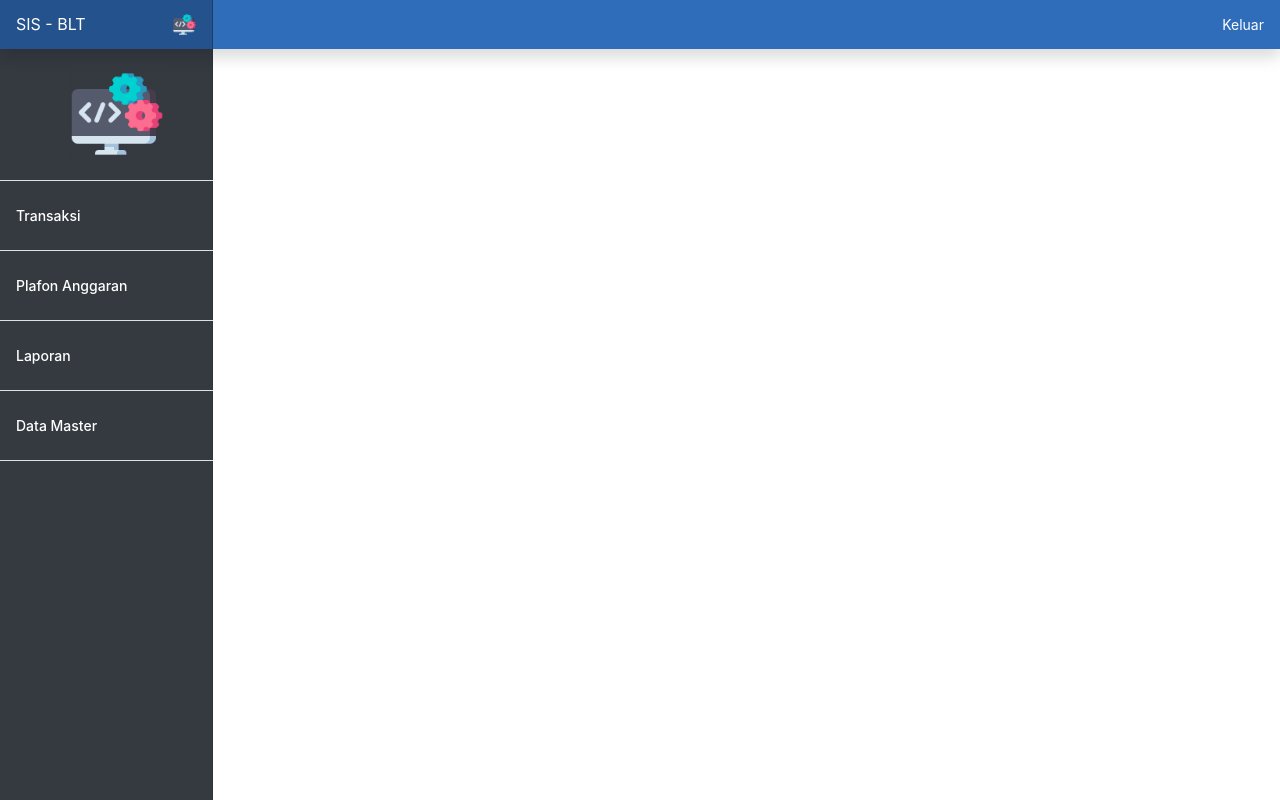
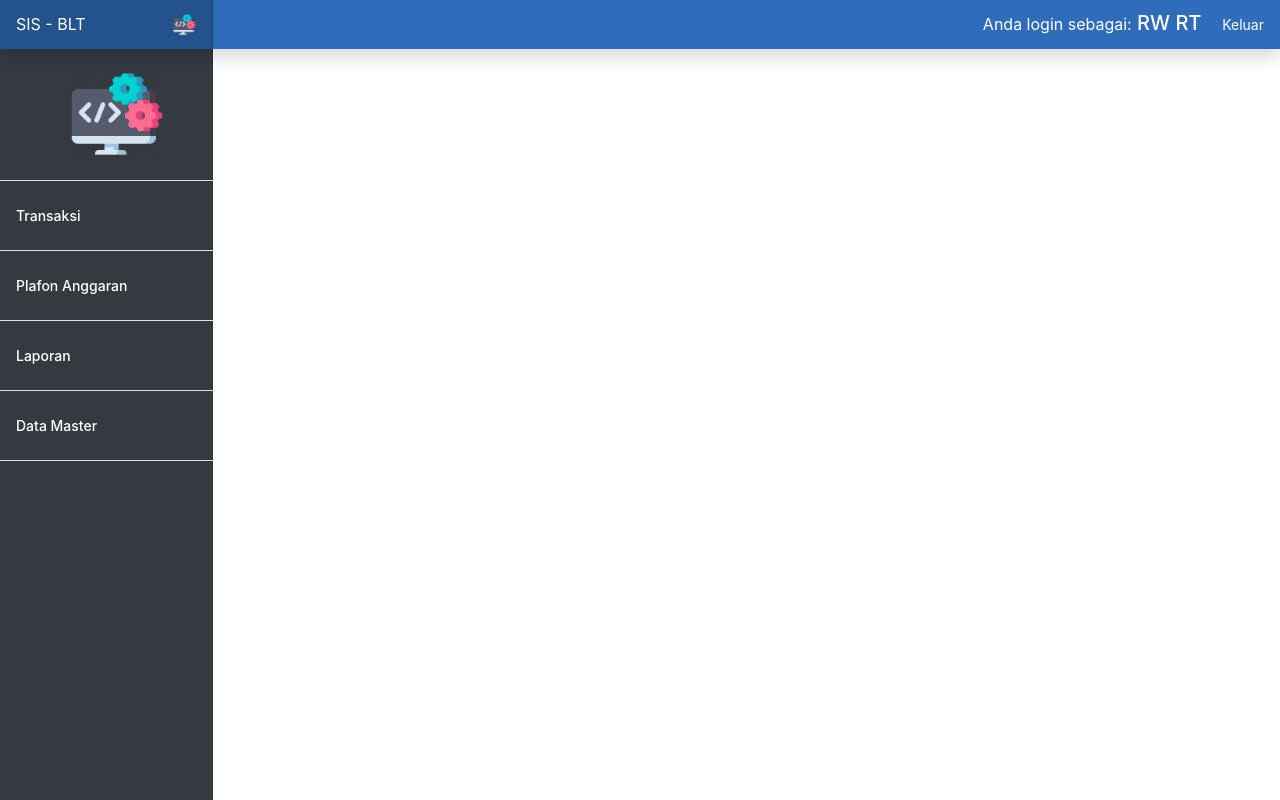
Before and after one commit to thisloadme/sisblt, a CodeIgniter 4 app: the page made by app/Views/main-inc/admin/header.php in a window 1280 px wide. Run offline with PHP 8.4 and a stand-in for CodeIgniter, Linux system fonts and the light colour scheme; the template is opened without the code that fills it, so the values that code supplies are empty; some libraries are stand-ins or nearby versions.

Commit message:
nama login

```diff
--- a/app/Views/main-inc/admin/header.php
+++ b/app/Views/main-inc/admin/header.php
@@ -29,7 +29,19 @@
         <a class="navbar-brand col-md-3 col-lg-2 mr-0 px-3" href="#">SIS - BLT <img src="..\media\img\pwni.png" style="float: right" width="25px" alt=""></a>
         <ul class="navbar-nav px-3">
             <li class="nav-item text-nowrap">
-                <a class="nav-link text-white" href="/login">Keluar</a>
+                <h5 class="text-white" style="display: inline-block"><small>Anda login sebagai:</small> <?php
+                if (session()->get('nama_tingkat_adm') == 'Desa') {
+                    echo session()->get('nama_tingkat_adm');
+                }elseif (session()->get('nama_tingkat_adm') == 'RW') {
+                    echo session()->get('nama_tingkat_adm').' '.session()->get('rw');
+                }else {
+                    echo 'RW '.session()->get('rw').' RT '.session()->get('rt');
+                }
+
+                ?></h5>
+                &nbsp;
+                <div style="border-right: 5px solid white; display: inline-block"></div>
+                <a class="nav-link text-white" style="display: inline-block;" href="/login">Keluar</a>
             </li>
         </ul>
     </nav>
```
